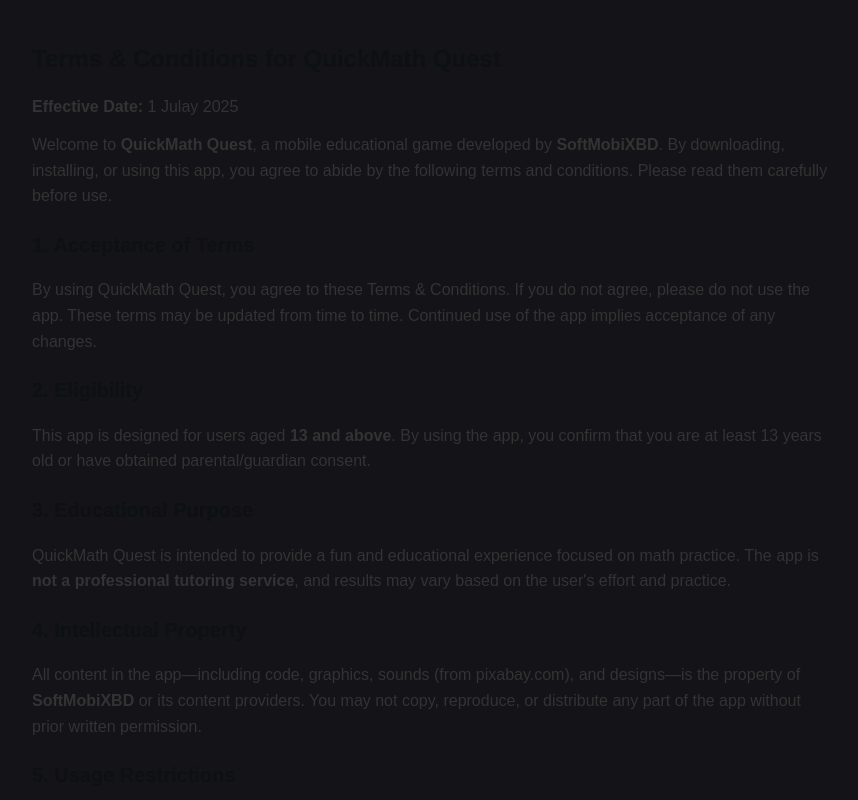
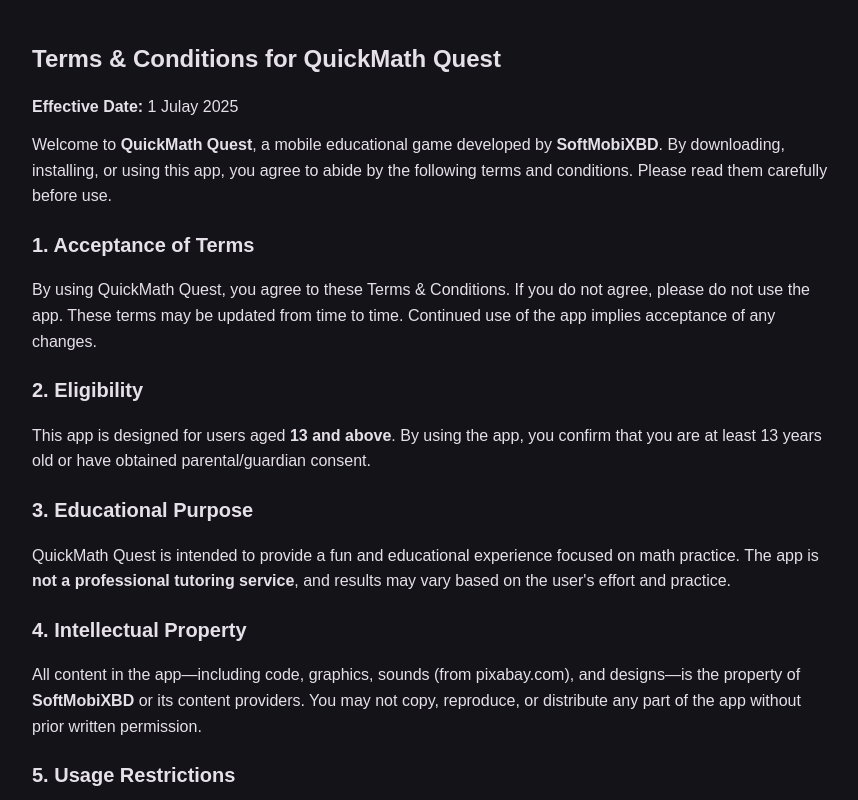
Before and after one commit to softmobixbd/kids-math-about, a plain HTML site: page quickmath_terms_conditions.html in a window 1280 px wide. Shown: the top 800 px of the page, without its empty margins (208-1066 px from the left). Drawn offline with Linux system fonts and the light colour scheme.

Commit message:
Update quickmath_terms_conditions.html

```diff
--- a/quickmath_terms_conditions.html
+++ b/quickmath_terms_conditions.html
@@ -9,13 +9,13 @@
             font-family: Arial, sans-serif;
             padding: 16px;
             line-height: 1.6;
-            color: #333;
+            color: #e6e1e9;
             background-color: #141318;
             max-width: 800px;
             margin: auto;
         }
         h1, h2 {
-            color: #0d1014;
+            color: #e6e1e9;
         }
         h1 {
             font-size: 24px;
```
